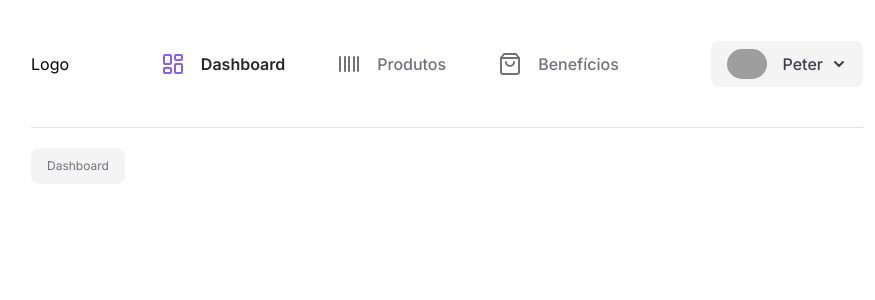
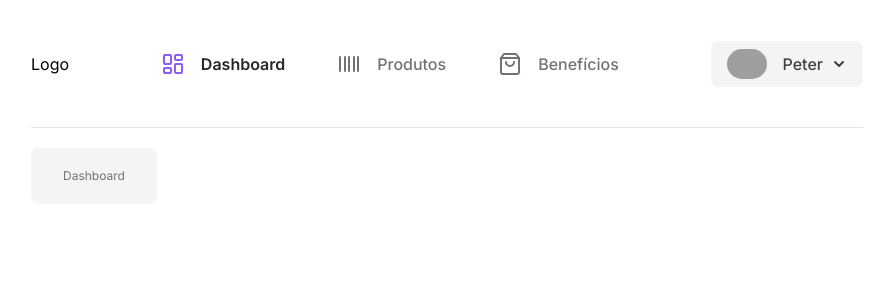
Before and after one commit to samsepi0ldev/education-troca-eco, a Next.js app: page /dashboard in a window 1280 px wide. Shown: the top 300 px of the page, without its empty margins (193-1068 px from the left). Built offline with nearby package versions, Linux system fonts and the light colour scheme; grey boxes are pictures that could not be loaded.

Commit message:
refactor: add div in navigation to bg styling

```diff
--- a/src/components/navigation.tsx
+++ b/src/components/navigation.tsx
@@ -7,13 +7,13 @@ export function Navigation () {
   const pathnames = usePathname().split('/')
   pathnames.shift()
   return (
-    <>
+    <div className='w-fit rounded-lg bg-zinc-100 px-4 py-2.5 flex items-center justify-center gap-2 text-zinc-500'>
       {pathnames.map(path => (
           <div className='flex items-center justify-center gap-2 [&>svg]:last:hidden' key={path}>
             <span className='capitalize text-xs'>{path}</span>
             <ChevronRight strokeWidth={2} size={20} />
           </div>
         ))}
-    </>
+    </div>
   )
 }
```
